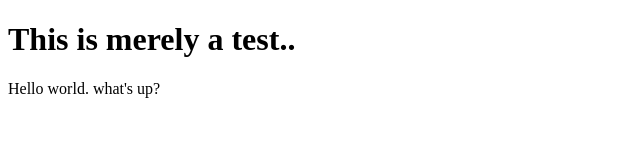
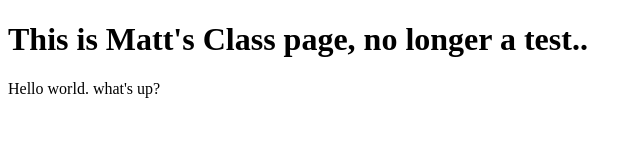
Before and after one commit to mattwolff/summer2018-yale-interactive, a plain HTML site: page index.html in a window 1280 px wide. Shown: the whole page, without its empty margins (0-642 px from the left). Drawn offline with Linux system fonts and the light colour scheme.

Commit message:
updated header

```diff
--- a/index.html
+++ b/index.html
@@ -5,7 +5,7 @@
     <title>Testing 123</title>
   </head>
   <body>
-    <h1>This is merely a test..</h1>
+    <h1>This is Matt's Class page, no longer a test..</h1>
     Hello world. what's up?
   </body>
 </html>
```
